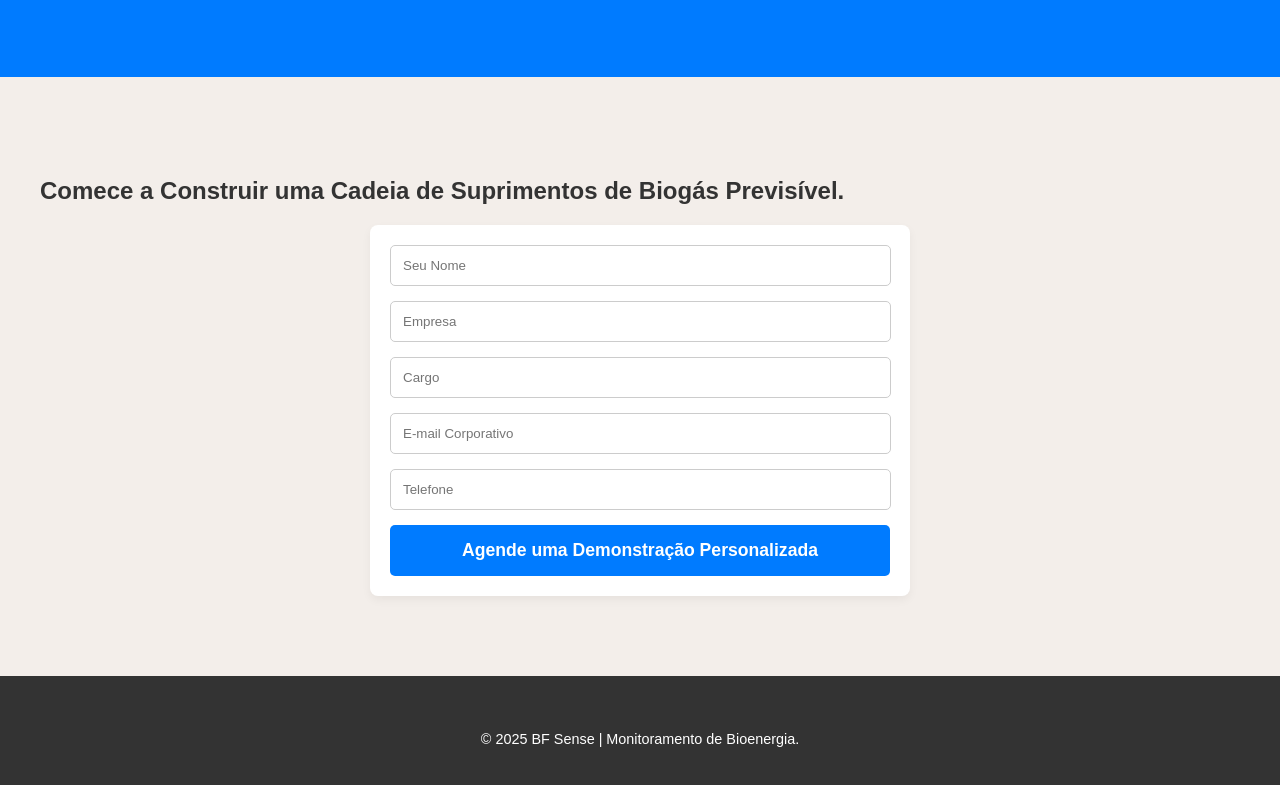
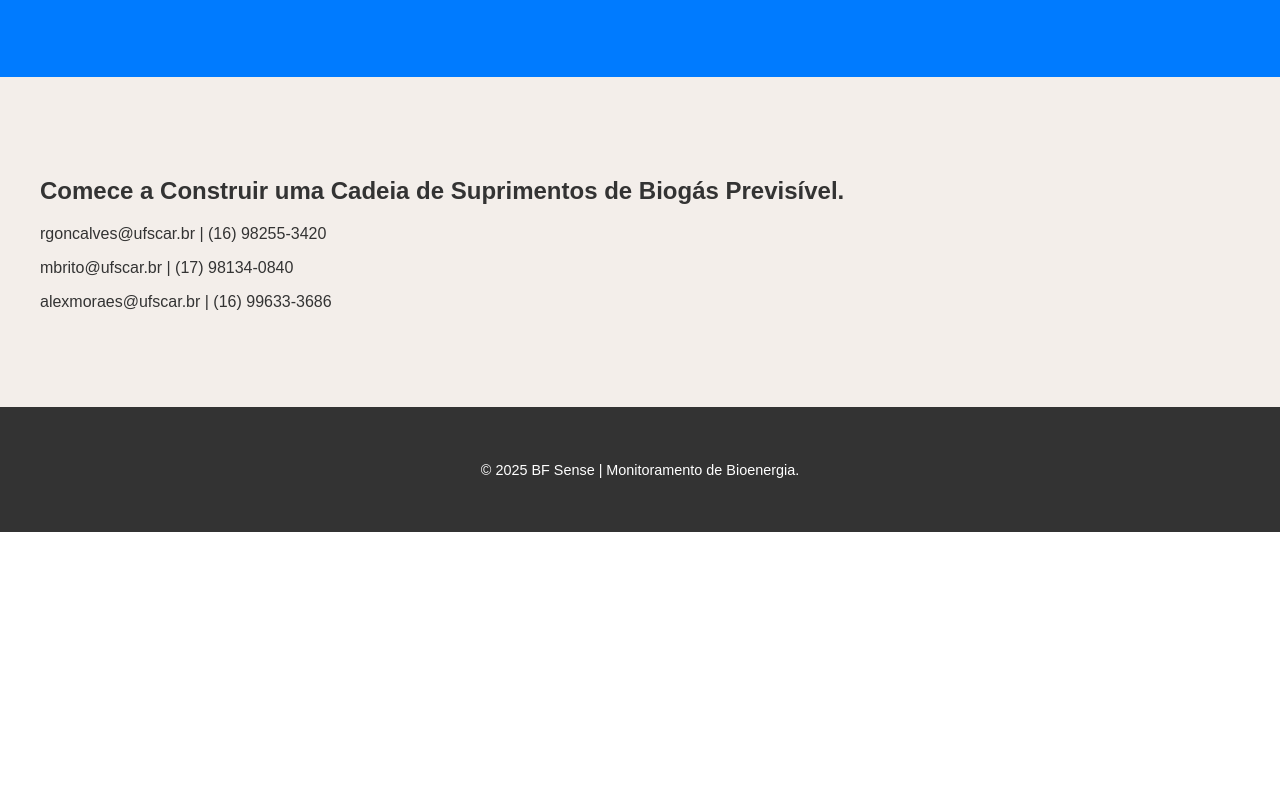
Before and after one commit to gabirueitz/bfsense, a plain HTML site: page index.html in a window 1280 px wide. Shown: the part 2560-3345 px from the top of the page. After the commit the page ends 3092 px from the top, so only its background shows below. Drawn offline with Linux system fonts and the light colour scheme.

Commit message:
contact fix

```diff
--- a/index.html
+++ b/index.html
@@ -133,20 +133,9 @@
 				<h2>
 					Comece a Construir uma Cadeia de Suprimentos de Biogás Previsível.
 				</h2>
-				<form id="contact-form">
-					<input type="text" name="nome" placeholder="Seu Nome" required />
-					<input type="text" name="empresa" placeholder="Empresa" required />
-					<input type="text" name="cargo" placeholder="Cargo" required />
-					<input
-						type="email"
-						name="email"
-						placeholder="E-mail Corporativo"
-						required />
-					<input type="tel" name="telefone" placeholder="Telefone" required />
-					<button type="submit" class="cta-button" style="width: 100%">
-						Agende uma Demonstração Personalizada
-					</button>
-				</form>
+				<p>rgoncalves@ufscar.br   |   (16) 98255-3420</p>
+				<p>mbrito@ufscar.br   |   (17) 98134-0840</p>
+				<p>alexmoraes@ufscar.br   |   (16) 99633-3686</p>
 			</div>
 		</section>
 
```
